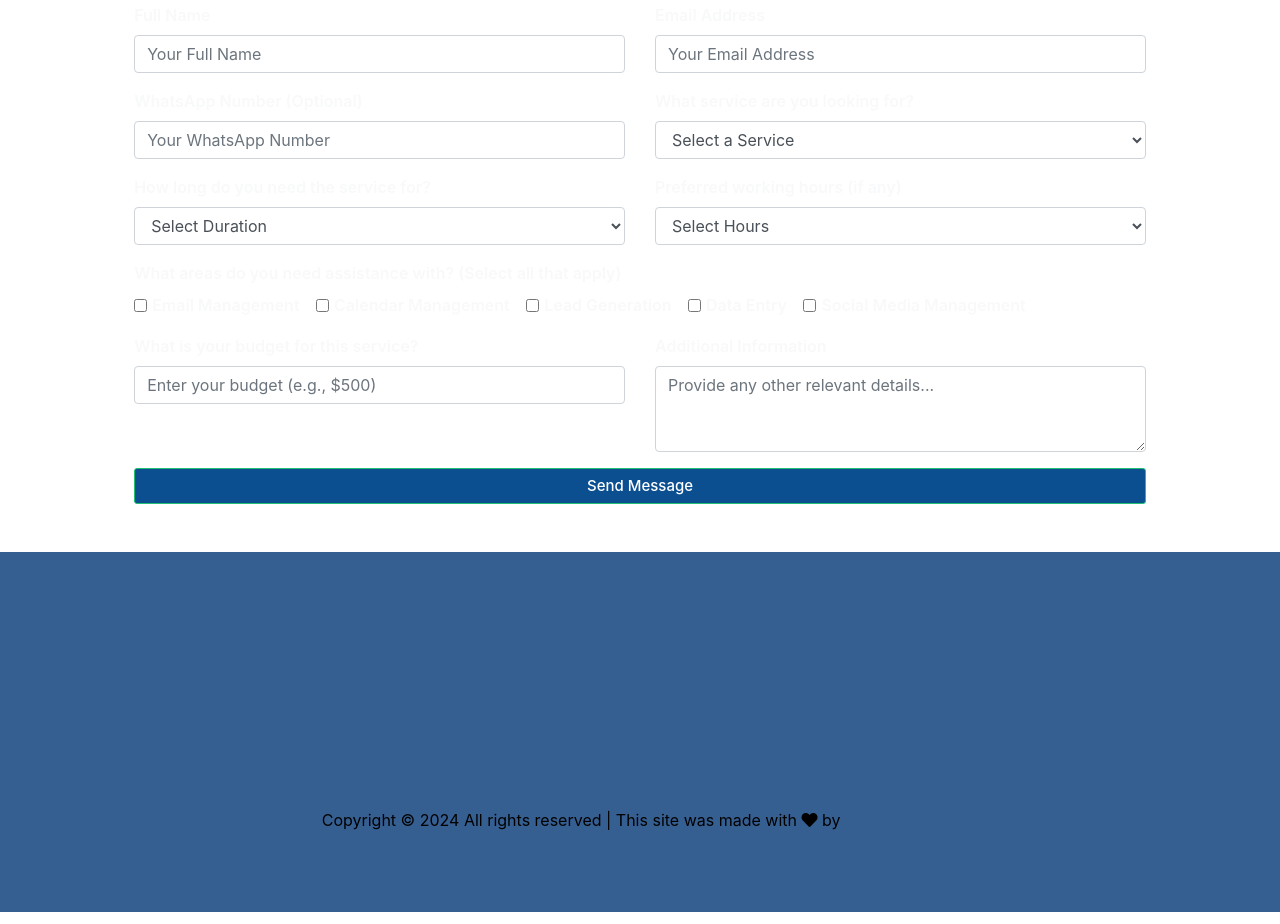
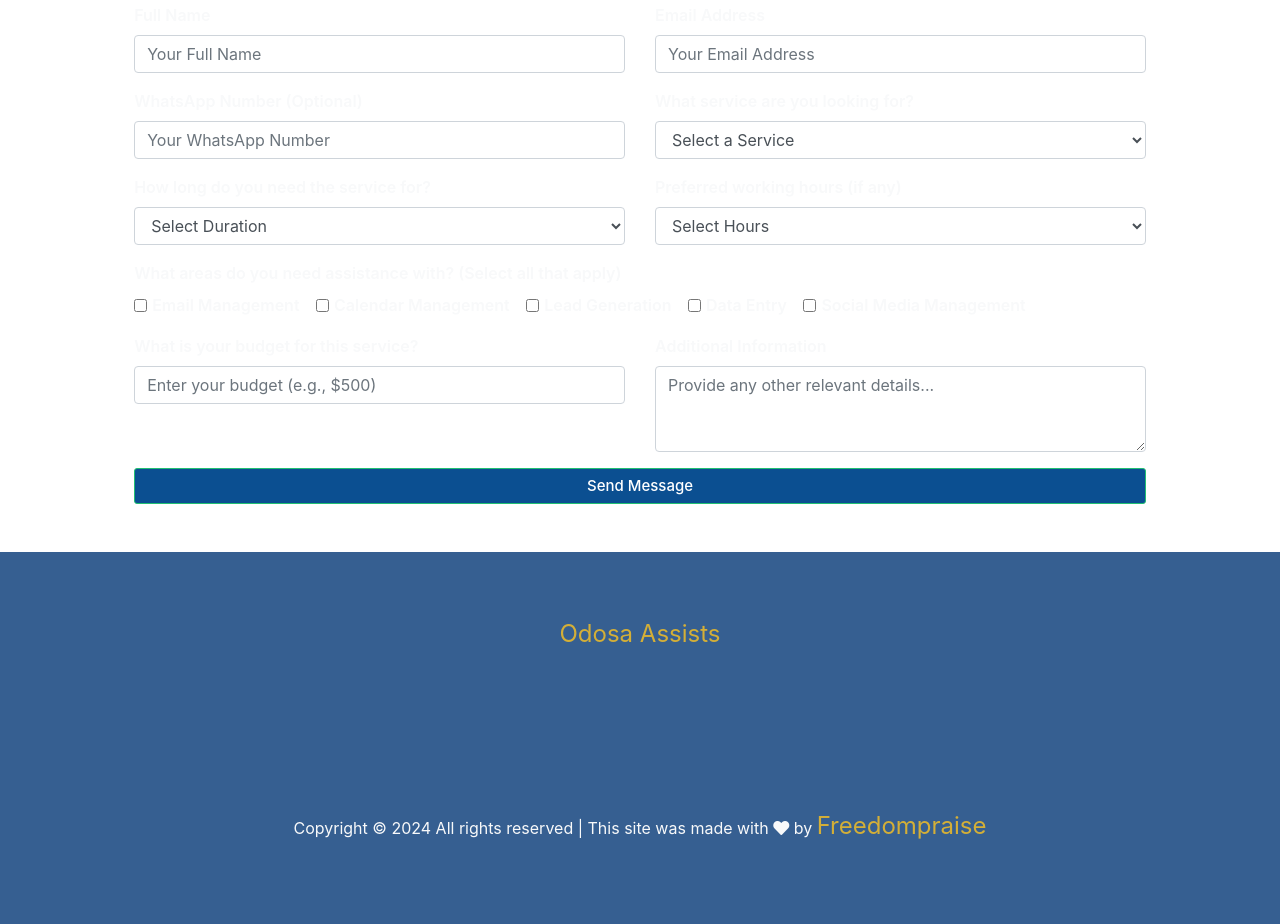
Before and after one commit to freedompraise/StellarVirtualAssistant, a website: page HireMe.html in a window 1280 px wide. Shown: the part 1294-2218 px from the top of the page. Drawn offline with nearby package versions, Linux system fonts and the light colour scheme.

Commit message:
Update link styles and footer text color

```diff
--- a/css/style.css
+++ b/css/style.css
@@ -113,7 +113,7 @@ sup {
 
 a {
   color: var(--blue);
-  text-decoration: none;
+  text-decoration: none !important;
   background-color: transparent;
 }
 a:hover {
@@ -1000,18 +1000,6 @@ a.text-warning:focus {
 }
 
 
-a {
-  -webkit-transition: 0.3s all ease;
-  -o-transition: 0.3s all ease;
-  transition: 0.3s all ease;
-  color: var(--dark) !important;
-}
-a:hover,
-a:focus {
-  text-decoration: none;
-  color: var(--dark) !important;
-  outline: none !important;
-}
 
 h1,
 h2,
@@ -1474,10 +1462,12 @@ h4 {
 .ftco-footer .ftco-footer-widget .ftco-heading-2 {
   font-size: 24px;
   margin-bottom: 1rem;
-}
-
-.ftco-footer .ftco-footer-widget p {
+  color: var(--white) !important;
+}
+
+.ftco-footer p {
   font-size: 16px;
+  color: var(--light);
 }
 
 .ftco-footer .ftco-footer-social {
@@ -1489,14 +1479,14 @@ h4 {
   margin-right: 10px;
 }
 
-.ftco-footer .ftco-footer-social li a {
-  color: #000;
+.ftco-footer a {
+  color: var(--secondary);
   font-size: 24px;
   transition: all 0.3s ease;
 }
 
-.ftco-footer .ftco-footer-social li a:hover {
-  color: #21bf73;
+.ftco-footer a:hover {
+  color: var(--light)
 }
 
 .ftco-footer .text-center {
```
Also changed, not shown: index.html (+8 -4 lines).
